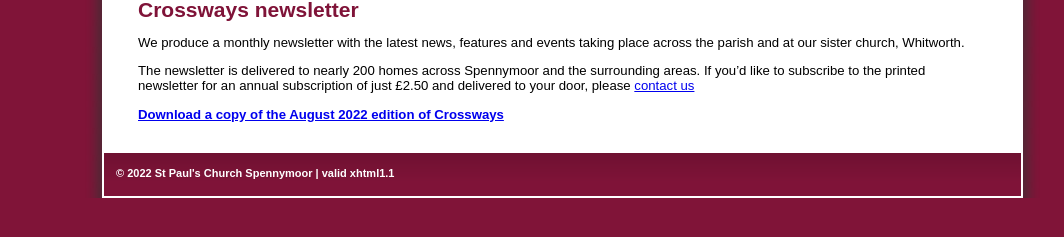
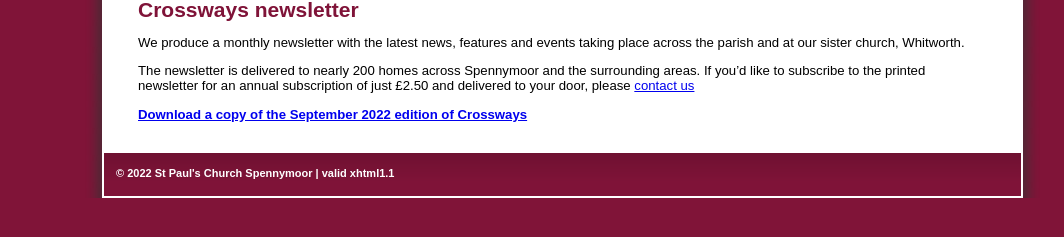
Before and after one commit to stpaulsspennymoor/stpaulsspennymoor.github.io, a Jekyll site: the page built from crossways.md, in a window 1280 px wide. Shown: the part 508-745 px from the top of the page, without its empty margins (90-1154 px from the left). Built offline with Jekyll 4.4.1, drawn with Linux system fonts in a browser that asks for light colours.

Commit message:
September Crossways

```diff
--- a/crossways.md
+++ b/crossways.md
@@ -8,4 +8,4 @@ We produce a monthly newsletter with the latest news, features and events taking
 
 The newsletter is delivered to nearly 200 homes across Spennymoor and the surrounding areas. If you’d like to subscribe to the printed newsletter for an annual subscription of just £2.50 and delivered to your door, please [contact us](mailto:crosswaysnewsletter@hotmail.co.uk?subject=Enquiry%20about%20Crossways)
 
-[**Download a copy of the August 2022 edition of Crossways**](https://media.acny.uk/media/news/post/2022/08/August2022.pdf){:target="_blank"}
+[**Download a copy of the September 2022 edition of Crossways**](https://media.acny.uk/media/news/post/2022/09/September2022_Zeb0sc9.pdf){:target="_blank"}
```
